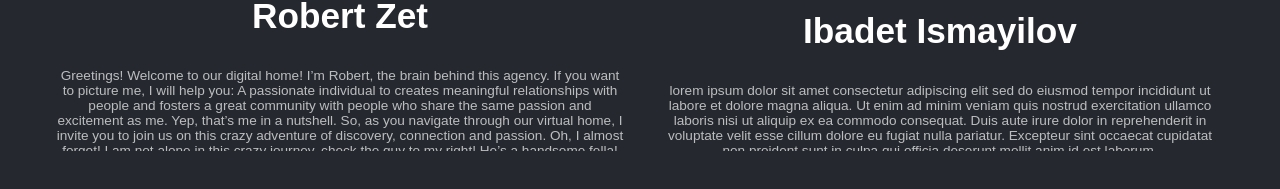
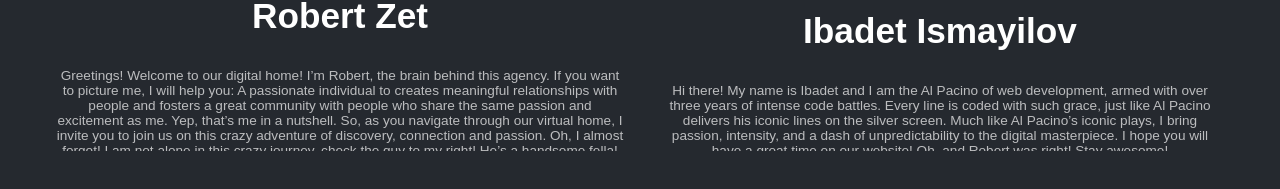
Before and after one commit to Ibadet02/Frontend-agency-website, a React (Vite) app: page /about-us in a window 1280 px wide. Shown: the part 649-838 px from the top of the page. Built offline with nearby package versions, Linux system fonts and the light colour scheme.

Commit message:
updated the code

```diff
--- a/src/data/HireUs.tsx
+++ b/src/data/HireUs.tsx
@@ -35,20 +35,20 @@ export const hireUsForm: HireUsFormProps = {
         children: "Website",
         id: 0,
       },
-      {
-        type: "checkbox",
-        name: "projectType",
-        value: "App",
-        children: "App",
-        id: 1,
-      },
-      {
-        type: "checkbox",
-        name: "projectType",
-        value: "Web App",
-        children: "Web App",
-        id: 2,
-      },
+      // {
+      //   type: "checkbox",
+      //   name: "projectType",
+      //   value: "App",
+      //   children: "App",
+      //   id: 1,
+      // },
+      // {
+      //   type: "checkbox",
+      //   name: "projectType",
+      //   value: "Web App",
+      //   children: "Web App",
+      //   id: 2,
+      // },
     ],
   },
   secondInputFamily: {
--- a/src/pages/About/index.tsx
+++ b/src/pages/About/index.tsx
@@ -42,7 +42,10 @@ const About = () => {
             <Reveal withSlide>
               <h2 className="name">Ibadet Ismayilov</h2>
             </Reveal>
-            <MainDescription text="lorem ipsum dolor sit amet consectetur adipiscing elit sed do eiusmod tempor incididunt ut labore et dolore magna aliqua. Ut enim ad minim veniam quis nostrud exercitation ullamco laboris nisi ut aliquip ex ea commodo consequat. Duis aute irure dolor in reprehenderit in voluptate velit esse cillum dolore eu fugiat nulla pariatur. Excepteur sint occaecat cupidatat non proident sunt in culpa qui officia deserunt mollit anim id est laborum." />
+            <MainDescription
+              text="Hi there! My name is Ibadet and I am the Al Pacino of web development, armed with over three years of intense code battles. Every line is coded with such grace, just like Al Pacino delivers his iconic lines on the silver screen. Much like Al Pacino’s iconic plays, I bring passion, intensity, and a dash of unpredictability to the digital masterpiece.
+I hope you will have a great time on our website! Oh, and Robert was right! Stay awesome!"
+            />
           </div>
         </StyledInformationContent>
       </StyledInformation>
```
